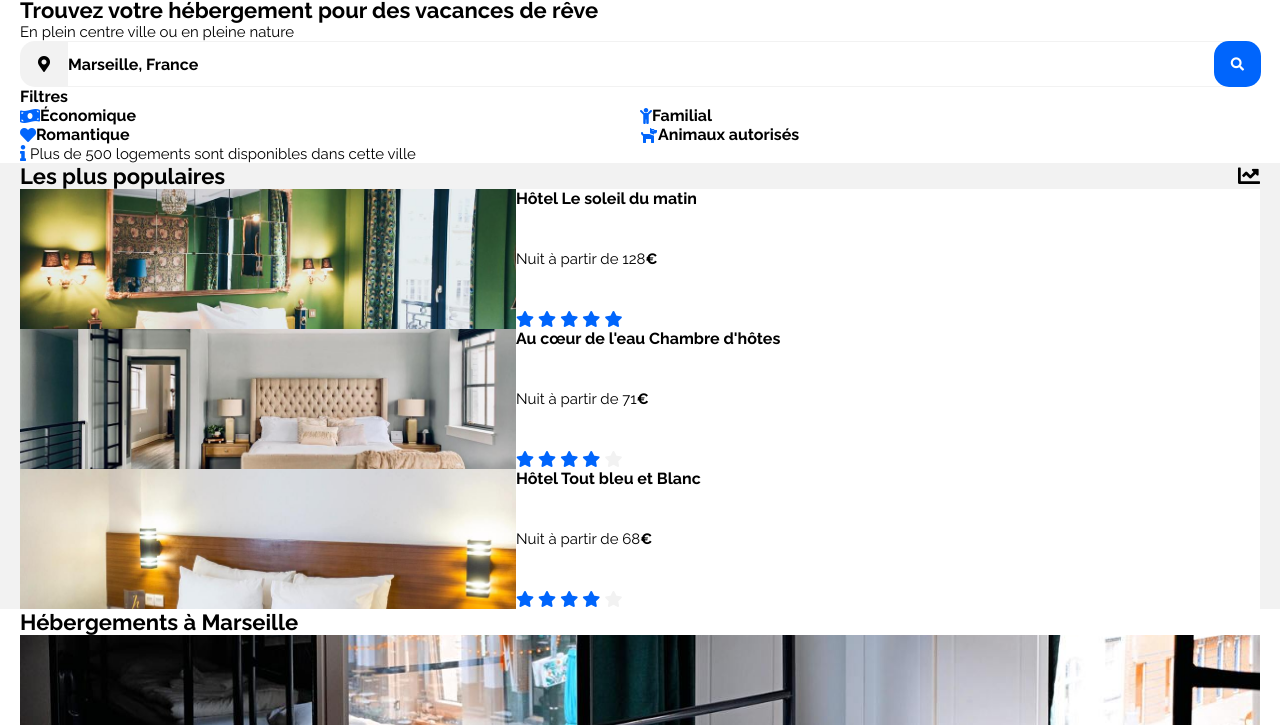
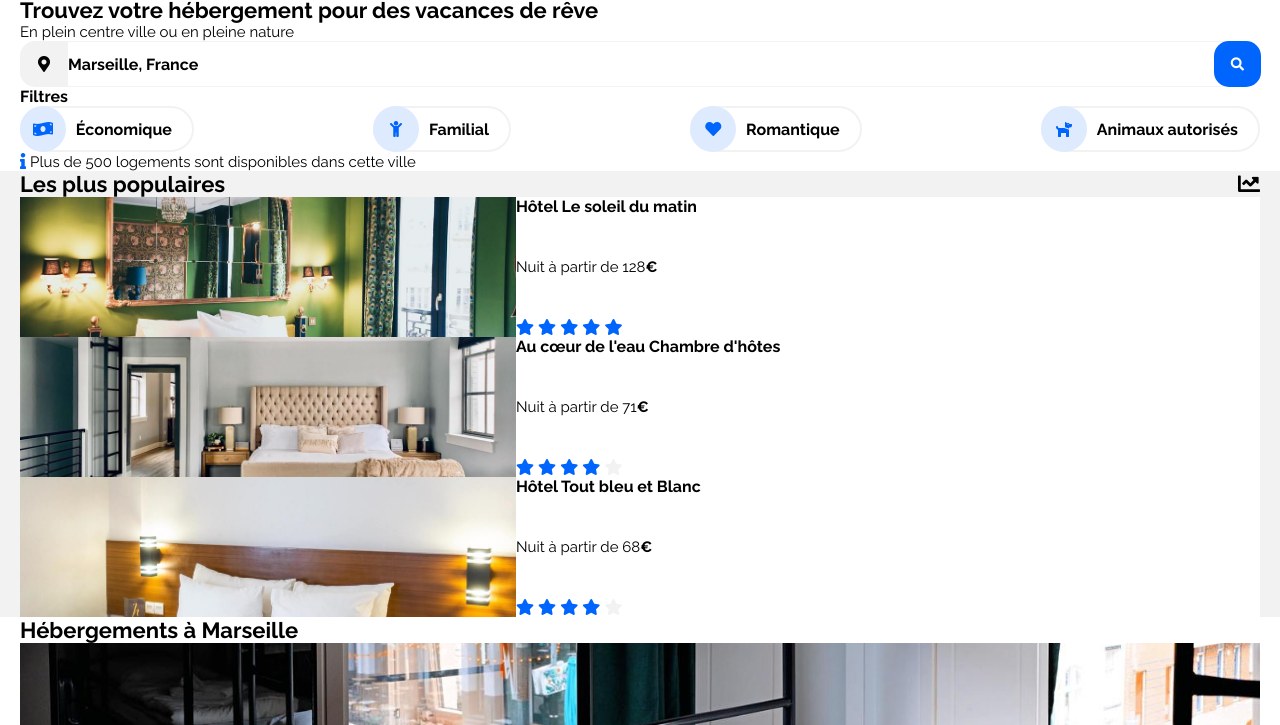
Before and after one commit to loistilma/LoisTilma_2_19062021, a plain HTML site: page index.html in a window 1280 px wide. Shown: the part 75-800 px from the top of the page. Drawn offline with Linux system fonts and the light colour scheme.

Commit message:
Add circle to filter icon

```diff
--- a/index.html
+++ b/index.html
@@ -55,20 +55,20 @@
       <a>Filtres</a>
     </div>
     <div class="filter-item">
-      <i class="fas fa-money-bill-wave"></i>
-      <a>Économique</a>
+      <span class="fas fa-money-bill-wave fa-fw"></span>
+      <span>Économique</span>
     </div>
     <div class="filter-item">
-      <i class="fas fa-child"></i>
-      <a>Familial</a>
+      <span class="fas fa-child fa-fw"></span>
+      <span>Familial</span>
     </div>
     <div class="filter-item">
-      <i class="fas fa-heart"></i>
-      <a>Romantique</a>
+      <span class="fas fa-heart fa-fw"></span>
+      <span>Romantique</span>
     </div>
     <div class="filter-item">
-      <i class="fas fa-dog"></i>
-      <a>Animaux autorisés</a>
+      <span class="fas fa-dog fa-fw"></span>
+      <span>Animaux autorisés</span>
     </div>
   </div>
   <div class="info-wrap">
--- a/styles/cards.css
+++ b/styles/cards.css
@@ -1,6 +1,6 @@
 /* For mobile phones: */
 
-a {
+section > a {
     width: 100%;
 }
 
--- a/styles/filters.css
+++ b/styles/filters.css
@@ -3,6 +3,7 @@
 .filters-wrap {
     display: flex;
     flex-wrap: wrap;
+    justify-content: space-between;
 }
 
 .filter-title {
@@ -10,5 +11,34 @@
 }
 
 .filter-item {
+    /*flex: 1 1 50%;*/
+    /*padding: 0 18px 0 0;*/
+    border: 2px solid #F2F2F2;
+    border-radius: 60px;
+}
+
+.filter-item > span:first-of-type {
+    background-color: #DEEBFF;
     display: inline-flex;
+    justify-content: center;
+    align-items: center;
+    border: solid #DEEBFF;
+    border-radius: 60px;
+    padding: 12px 10px 12px 10px;
+    margin: -2px;
 }
+
+.filter-item > span:nth-child(2) {
+    padding: 0 20px 0 8px;
+}
+
+/*
+.filter-item .fas {
+    display: inline-block;
+    margin: auto;
+    padding: 13px 18px 13px 18px;
+    border: solid;
+    border-radius: 60px;
+    width: 7px;
+}
+*/
--- a/styles/navs.css
+++ b/styles/navs.css
@@ -1,11 +1,15 @@
 /* For mobile phones: */
+
+.nav-item > a {
+    width: 100%;
+}
 
 .navs-wrap {
     display: flex;
     flex-wrap: wrap;
 }
 
-.nav-item, .filter-item {
+.nav-item {
     flex: 1 1 50%;
 }
 
--- a/styles/search.css
+++ b/styles/search.css
@@ -11,6 +11,7 @@ form {
 }
 
 input[type=search] {
+    outline: none;
     flex: 1;
     border: solid #F2F2F2;
     border-width: 1px 0 1px 0;
@@ -22,7 +23,8 @@ button {
     border-style: none;
     border-radius: 15px;
     padding: 15px 17px 15px 17px;
-    margin: -1px -1px -1px -1px;
+    margin: -1px;
+    cursor: pointer;
 }
 
 .border-plus {
```
